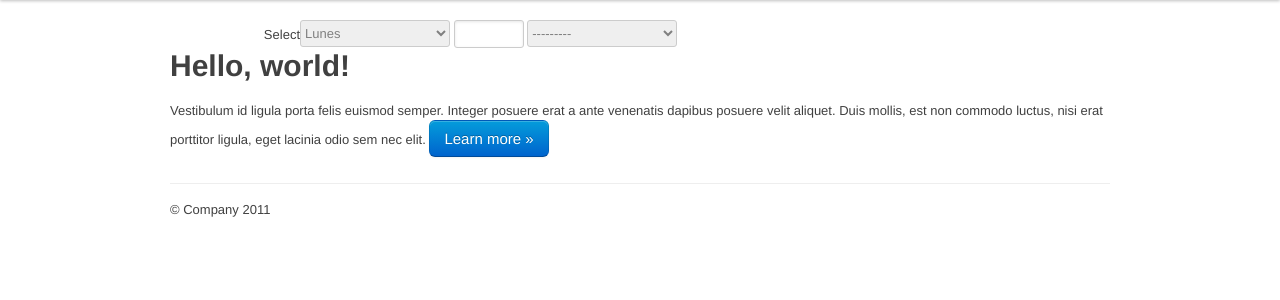
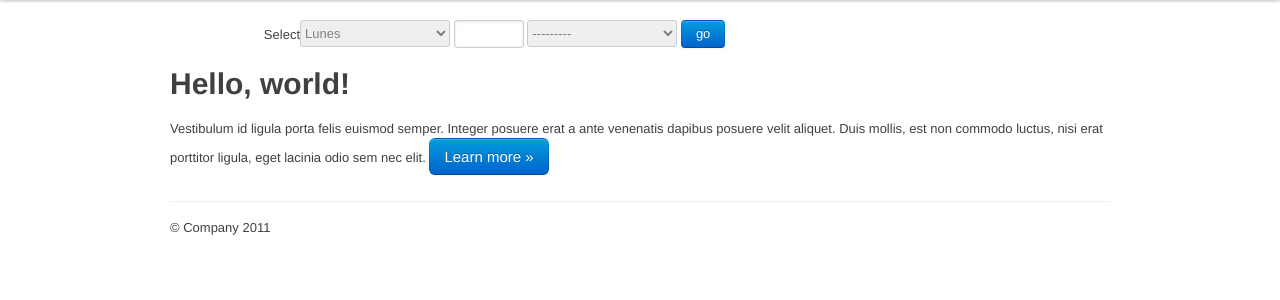
Before and after one commit to sserrano44/PrimerTrago, a Django app: template primertrago/apps/mainapp/templates/home.html in a window 1280 px wide. Shown: the part 40-340 px from the top of the page. Run offline with Django 3.2, Linux system fonts and the light colour scheme; the template is opened without the code that fills it: values that come from a table or form of the project are taken from there, others are empty; data comes from the database, SQL or seed files in the repository; parts of the project's set-up code (start-up, migrations or seed data) failed here and were passed over; some libraries are stand-ins or nearby versions.

Commit message:
filter wip

```diff
--- a/primertrago/apps/mainapp/templates/home.html
+++ b/primertrago/apps/mainapp/templates/home.html
@@ -8,9 +8,12 @@
       <div class="clearfix">
             <label for="normalSelect">Select</label>
             <div class="input">
+            <form action="." method="GET">
 				{{ filter_form.weekday }}
 				{{ filter_form.hour }}
 				{{ filter_form.neighborhood }}
+			    <input type="submit" class="btn primary" value="go">
+			</form>
             </div>
           </div>
         <h1>Hello, world!</h1>
```
